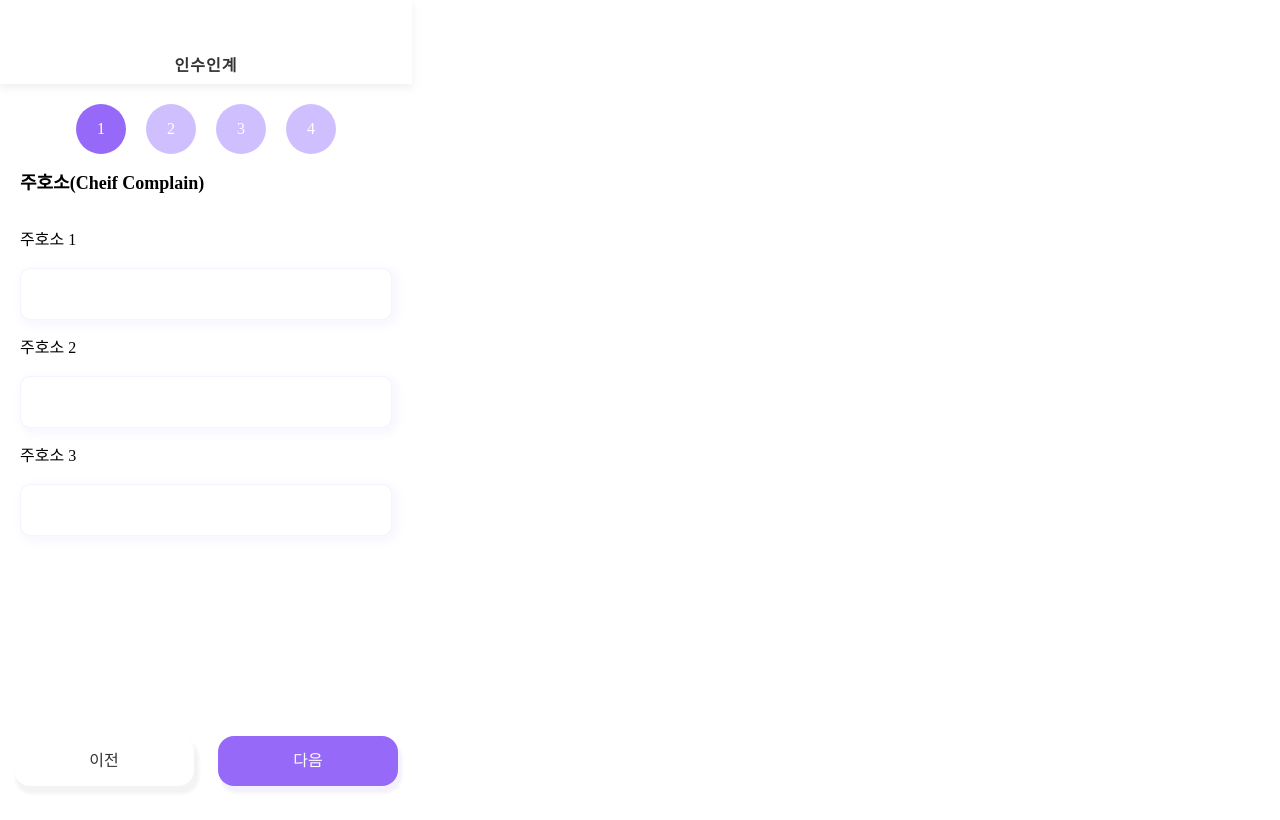
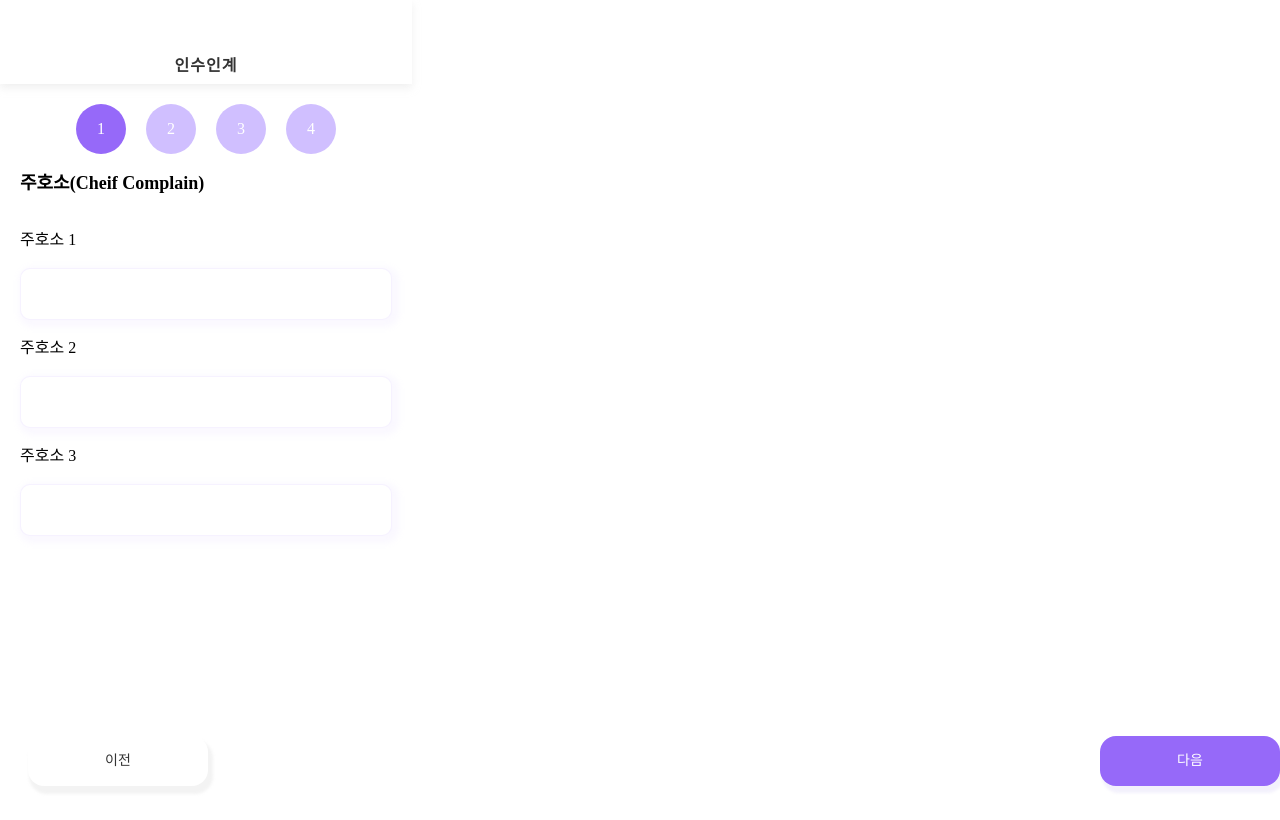
Before and after one commit to sojeong025/BeNurse, a React (Vite) app in the folder Frontend/BeNurse/: page /handover-list/patients/detail/CC in a window 1280 px wide. Built offline with nearby package versions, Linux system fonts and the light colour scheme; no server answers; a web font is replaced by a local one.

Commit message:
feat: modify Box, BottomButton props
Change-Id: Ia499e51dd1238f98227eb9b40e41b99d85f939d4

```diff
--- a/Frontend/BeNurse/src/components/atoms/Box/Box.jsx
+++ b/Frontend/BeNurse/src/components/atoms/Box/Box.jsx
@@ -4,6 +4,7 @@ import * as S from "./Box.styles";
 export default function Box({
   children,
   position,
+  visibility,
   flex,
   size,
   type,
@@ -19,6 +20,7 @@ export default function Box({
 }) {
   return (
     <S.StyledBox
+      visibility={visibility}
       flex={flex}
       type={type}
       size={size}
--- a/Frontend/BeNurse/src/components/atoms/Box/Box.styles.jsx
+++ b/Frontend/BeNurse/src/components/atoms/Box/Box.styles.jsx
@@ -2,6 +2,8 @@ import styled from "@emotion/styled";
 import { Common } from "@utils/global.styles.jsx";
 
 export const StyledBox = styled.div`
+  visibility: ${({ visibility }) =>
+    visibility !== undefined ? (visibility ? "visible" : "hidden") : "visible"};
   position: ${({ position }) => position};
   display: flex;
   justify-content: ${({ flex }) => (flex !== undefined ? flex[0] : "center")};
--- a/Frontend/BeNurse/src/components/atoms/Button/BottomButton.jsx
+++ b/Frontend/BeNurse/src/components/atoms/Button/BottomButton.jsx
@@ -2,10 +2,15 @@ import React from "react";
 import Box from "../Box/Box";
 import { useNavigate } from "react-router-dom";
 
-export default function BottomButton({ onNextClick, nextText = "다음" }) {
+export default function BottomButton({
+  isFirstStep = false,
+  onPrevClick,
+  onNextClick,
+  nextText = "다음",
+}) {
   const navigate = useNavigate();
 
-  const onPrevClick = () => {
+  const onPrevPage = () => {
     navigate(-1);
   };
 
@@ -16,13 +21,17 @@ export default function BottomButton({ onNextClick, nextText = "다음" }) {
         justifyContent: "space-between",
         position: "fixed",
         bottom: "14px",
-        width: "384px",
+        width: "100%",
+        padding: "0 14px",
+        fontSize: "14px",
+        boxSizing: "border-box",
       }}
     >
       <Box
+        visibility={!isFirstStep}
         type="white"
         size={["180px", "50px"]}
-        onClick={onPrevClick}
+        onClick={onPrevClick || onPrevPage}
       >
         이전
       </Box>
```
